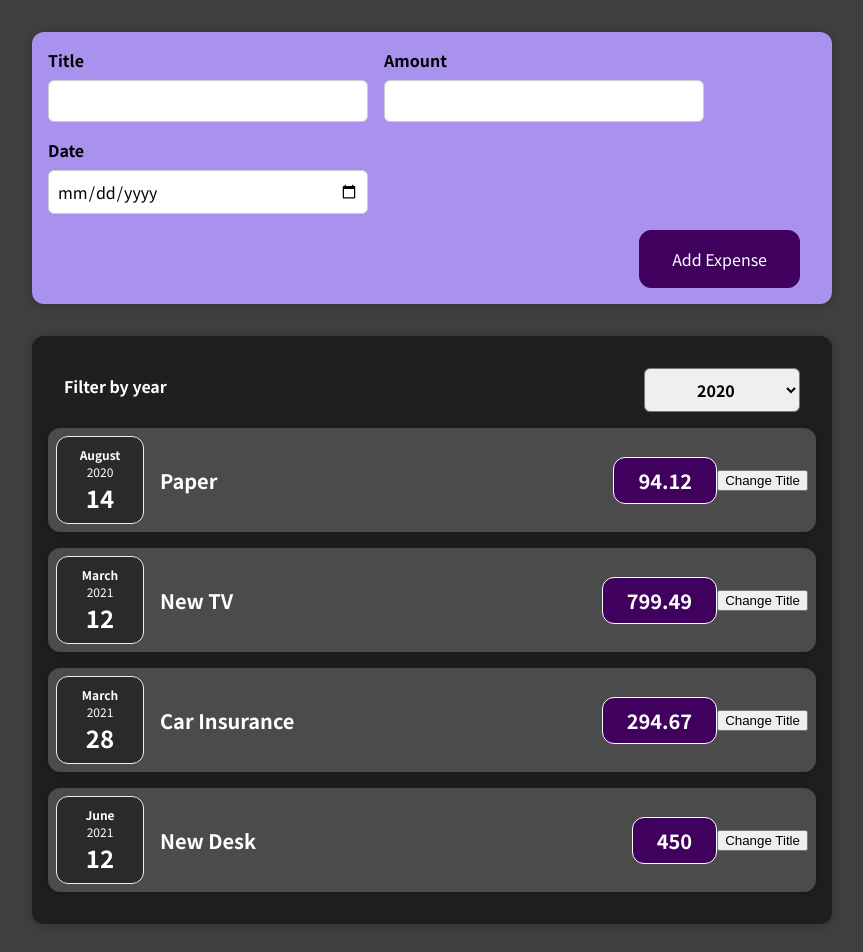
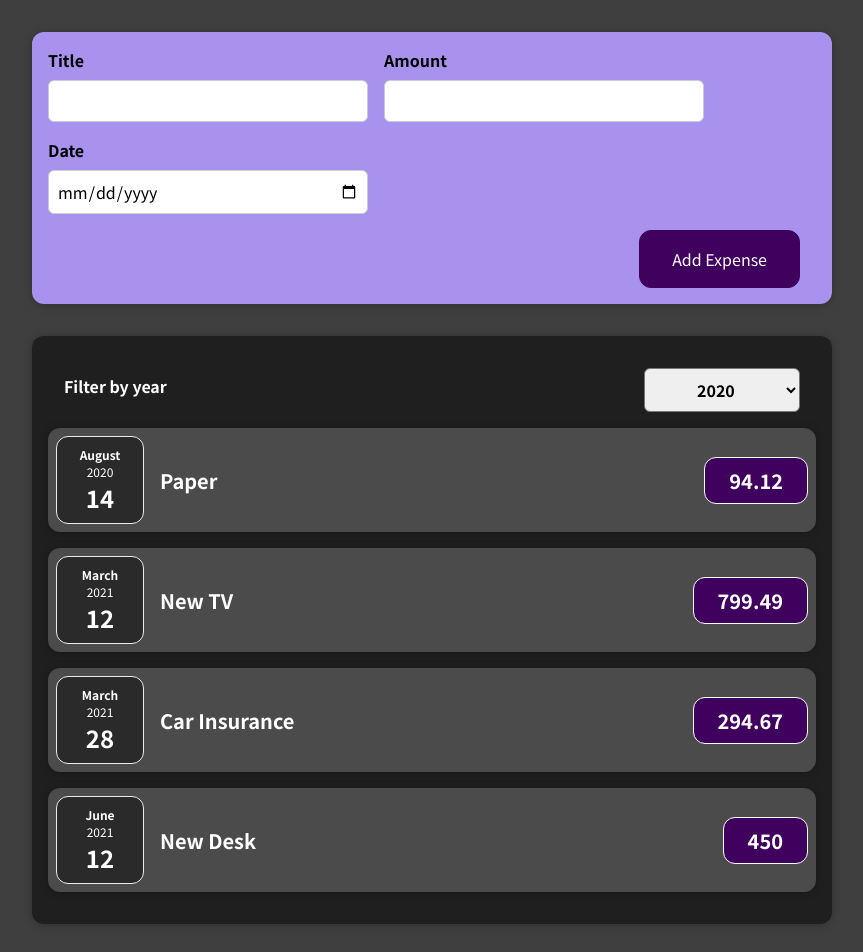
Before and after one commit to lextirajoh/react-the-complete-guide, a React (Create React App) app: page / in a window 1280 px wide. Shown: the top 952 px of the page, without its empty margins (208-1071 px from the left). Built offline with nearby package versions, Linux system fonts and the light colour scheme.

Commit message:
Finish 5.64

```diff
--- a/package.json
+++ b/package.json
@@ -13,7 +13,7 @@
     "web-vitals": "^0.2.4"
   },
   "scripts": {
-    "start": "react-scripts start",
+    "start": "BROWSER='google chrome' react-scripts start",
     "build": "react-scripts build",
     "test": "react-scripts test",
     "eject": "react-scripts eject"
--- a/src/components/Expenses/ExpenseItem.js
+++ b/src/components/Expenses/ExpenseItem.js
@@ -1,23 +1,16 @@
-import React, { useState } from 'react';
+import React from 'react';
 import ExpenseDate from './ExpenseDate';
 import Card from '../UI/Card';
 import './ExpenseItem.css';
 
 function ExpenseItem(props) {
-
-  const [title, setTitle] = useState(props.title);
-
-  function clickHandler() {
-    setTitle('Updated!');
-  }
   return (
     <Card className="expense-item">
       <ExpenseDate date={props.date} />
       <div className="expense-item__description">
-        <h2>{title}</h2>
+        <h2>{props.title}</h2>
         <div className="expense-item__price">{props.amount}</div>
       </div>
-      <button onClick={clickHandler}>Change Title</button>
     </Card>
   );
 }
--- a/src/components/Expenses/Expenses.js
+++ b/src/components/Expenses/Expenses.js
@@ -14,27 +14,17 @@ function Expenses({ expenses }) {
   return (
     <div>
       <Card className="expenses">
-        <ExpensesFilter filteredYear={filteredYear} handleShowYear={handleShowYear} />
-        <ExpenseItem
-          title={expenses[0].title}
-          amount={expenses[0].amount}
-          date={expenses[0].date}
+        <ExpensesFilter
+          filteredYear={filteredYear}
+          handleShowYear={handleShowYear}
         />
-        <ExpenseItem
-          title={expenses[1].title}
-          amount={expenses[1].amount}
-          date={expenses[1].date}
-        />
-        <ExpenseItem
-          title={expenses[2].title}
-          amount={expenses[2].amount}
-          date={expenses[2].date}
-        />
-        <ExpenseItem
-          title={expenses[3].title}
-          amount={expenses[3].amount}
-          date={expenses[3].date}
-        />
+        {expenses.map((expense) => (
+          <ExpenseItem
+            title={expense.title}
+            amount={expense.amount}
+            date={expense.date}
+          />
+        ))}
       </Card>
     </div>
   );
```
Also changed, not shown: 1 other file (tests, documents, lock files or other folders).
